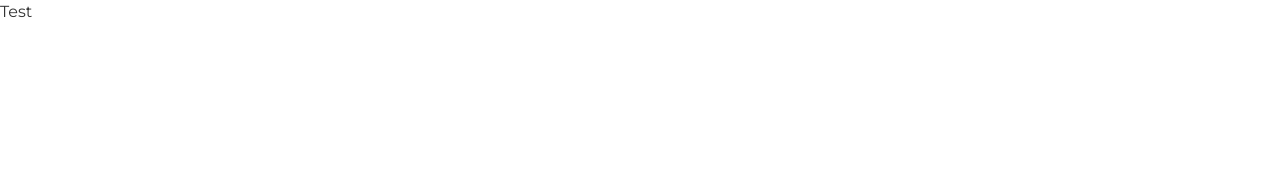
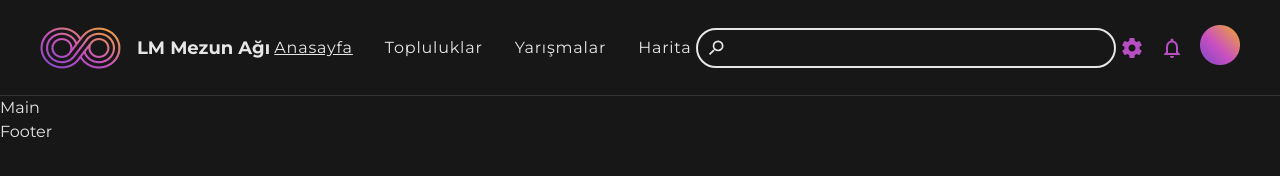
Before and after one commit to LM-Mezun-Agi/lm-mezun-agi, a website: page public/index.html in a window 1280 px wide. Drawn offline with Linux system fonts and the light colour scheme.

Commit message:
feat(nav): navigation design implement

```diff
--- /dev/null
+++ b/public/css/icons.css
@@ -0,0 +1,8 @@
+svg:not([auto-adjust="false"]) {
+    display: inline-block;
+    width: 1em;
+    height: 1em;
+    stroke-width: 0;
+    stroke: currentColor;
+    fill: currentColor;
+}
--- a/public/index.html
+++ b/public/index.html
@@ -9,9 +9,59 @@
     <link rel="preconnect" href="https://fonts.gstatic.com" crossorigin>
     <link href="https://fonts.googleapis.com/css2?family=Montserrat:wght@100;200;300;400;500;600;700;800;900&display=swap" rel="stylesheet">
 
+    <link rel="stylesheet" href="css/icons.css">
     <link rel="stylesheet" href="css/main.css">
 </head>
 <body>
-    Test
+    <header class="header">
+        <h1 class="header__heading">
+            <a href="#" class="header__heading-link">
+                <img src="assets/images/logo.png" alt="LM Mezun Ağı Logo">
+                <span class="header__heading-text">LM Mezun Ağı</span>
+            </a>
+        </h1>
+
+        <nav class="header__navigation">
+            <ul class="header__navigation-list">
+                <li class="header__navigation-item"><a href="#" class="header__navigation-link" aria-current="page">Anasayfa</a></li>
+                <li class="header__navigation-item"><a href="#" class="header__navigation-link">Topluluklar</a></li>
+                <li class="header__navigation-item"><a href="#" class="header__navigation-link">Yarışmalar</a></li>
+                <li class="header__navigation-item"><a href="#" class="header__navigation-link">Harita</a></li>
+            </ul>
+        </nav>
+
+        <div class="header__search">
+            <svg class="header__search-icon">
+                <use xlink:href="assets/sprite.svg#icon-search"></use>
+            </svg>
+            <input type="text" class="header__search-input">
+        </div>
+
+        <section class="header__user">
+            <a href="#" class="header__user-settings">
+                <svg class="header__user-icon--settings header__user-icon">
+                    <use xlink:href="assets/sprite.svg#icon-settings"></use>
+                </svg>
+            </a>
+
+            <a href="#" class="header__user-notifications">
+                <svg class="header__user-icon--notifications header__user-icon">
+                    <use xlink:href="assets/sprite.svg#icon-notifications_none"></use>
+                </svg>
+            </a>
+
+            <a href="#" class="header__user-profile">
+                <img src="assets/images/user-profile.png" alt="User" class="header__user-profile-image">
+            </a>
+        </section>
+    </header>
+
+    <main class="main">
+        Main
+    </main>
+
+    <footer class="footer">
+        Footer
+    </footer>
 </body>
 </html>
--- a/src/sass/abstracts/_variables.scss
+++ b/src/sass/abstracts/_variables.scss
@@ -23,17 +23,19 @@ $font-sizes: (
     "lg": 1.8rem,
     "xl": 2rem,
     "xxl": 2.4rem,
-    "xxxl": 3.2rem
+    "xxxl": 3rem
 );
 
-$scapings: (
+$spacings: (
     "xs": 0.4rem,
     "sm": 0.8rem,
-    "md": 1.2rem,
+    "md": 1rem,
     "lg": 1.6rem,
     "xl": 2rem,
     "xxl": 2.4rem,
-    "xxxl": 3.2rem
+    "xxxl": 3.2rem,
+    "xxxxl": 4rem,
+    "hg": 4.8rem
 );
 
 $font-weights: (
@@ -43,6 +45,10 @@ $font-weights: (
     "bold": 700
 );
 
+$sizes: (
+    "navbar-height": 8.4rem,
+);
+
 $breakpoints: (
 
 );
--- a/src/sass/base/_base.scss
+++ b/src/sass/base/_base.scss
@@ -1,3 +1,5 @@
+@use "../abstracts/variables" as *;
+
 *, *::before, *::after {
     margin: 0;
     padding: 0;
@@ -10,10 +12,10 @@ html {
 
 body {
     font-family: 'Montserrat', sans-serif;
-    font-size: 1.6rem;
+    font-size: map-get($font-sizes, "md");
     line-height: 1.5;
-    color: #333;
-    background-color: #fff;
+    color: map-get($colours, "light");
+    background-color: map-get($colours, "dark");
 }
 
 img, svg, picture, video {
@@ -22,6 +24,7 @@ img, svg, picture, video {
 }
 
 a {
+    display: inline-block;
     text-decoration: none;
     color: inherit;
 }
--- /dev/null
+++ b/src/sass/components/_buttons.scss
@@ -0,0 +1,5 @@
+.btn {
+    &--primary {
+
+    }
+}
--- a/src/sass/layout/_header.scss
+++ b/src/sass/layout/_header.scss
@@ -0,0 +1,103 @@
+@use '../abstracts/variables' as *;
+
+.header {
+    position: relative;
+
+    height: map-get($sizes, "navbar-height");
+    width: 100%;
+    background-color: map-get($colours, "dark");
+    padding: map-get($spacings, "hg") map-get($spacings, "xxxxl");
+
+    display: flex;
+    justify-content: space-between;
+    align-items: center;
+
+    &__heading {
+        font-size: map-get($font-sizes, "lg");
+        font-weight: map-get($font-weights, "bold");
+
+        &-link {
+            display: flex;
+            align-items: center;
+            gap: map-get($spacings, "lg");
+        }
+    }
+
+    &__navigation {
+        &-list {
+            display: flex;
+            align-items: center;
+            gap: map-get($spacings, "xxxl");
+            font-size: map-get($font-sizes, "md");
+        }
+
+        &-item {
+            transition: all .2s ease;
+
+            & > a[aria-current="page"] {
+                text-decoration: underline;
+            }
+
+            &:hover {
+                color: map-get($colours, "grey-100");
+            }
+        }
+
+        &-link {
+            letter-spacing: .08rem;
+        }
+    }
+
+    &__search {
+        position: relative;
+
+        &-input {
+            background: none;
+            border: .2rem solid map-get($colours, "light");
+            text-align: right;
+            border-radius: map-get($spacings, "xl");
+            padding: map-get($spacings, "md") map-get($spacings, "lg");
+            height: map-get($spacings, "xxxxl");
+            width: 42rem;
+        }
+
+        &-icon {
+            position: absolute;
+            font-size: map-get($spacings, "xl");
+            color: map-get($colours, "light");
+            top: 50%;
+            transform: scaleX(-1) translateY(-50%);
+            left: map-get($spacings, "md")
+        }
+    }
+
+    &__user {
+        display: flex;
+        align-items: center;
+        gap: map-get($spacings, "lg");
+
+        & > a:has(&-icon) {
+            height: map-get($spacings, "xxl");
+
+            &:hover .header__user-icon {
+                color: map-get($colours, "tertiary");
+            }
+        }
+
+        &-icon {
+            transition: all .2s ease;
+            font-size: map-get($font-sizes, "xxl");
+            color: map-get($colours, "quaternary");
+        }
+    }
+
+    &::after {
+        position: absolute;
+        content: "";
+        bottom: 0;
+        left: 0;
+        width: 100%;
+        height: .1rem;
+        background-color: map-get($colours, "grey-500");
+    }
+}
--- a/src/sass/main.scss
+++ b/src/sass/main.scss
@@ -3,6 +3,8 @@
 
 @use 'base/base' as *;
 @use 'base/typography' as *;
+
+@use "components/buttons" as *;
 
 @use 'layout/footer' as *;
 @use 'layout/header' as *;
```
Also changed, not shown: src/index.html (+51 -1 lines), public/assets/images/logo.png (added), public/assets/images/user-profile.png (added), public/assets/sprite.svg (added), public/css/main.css, src/assets/images/logo.png (added), src/assets/images/user-profile.png (added).
